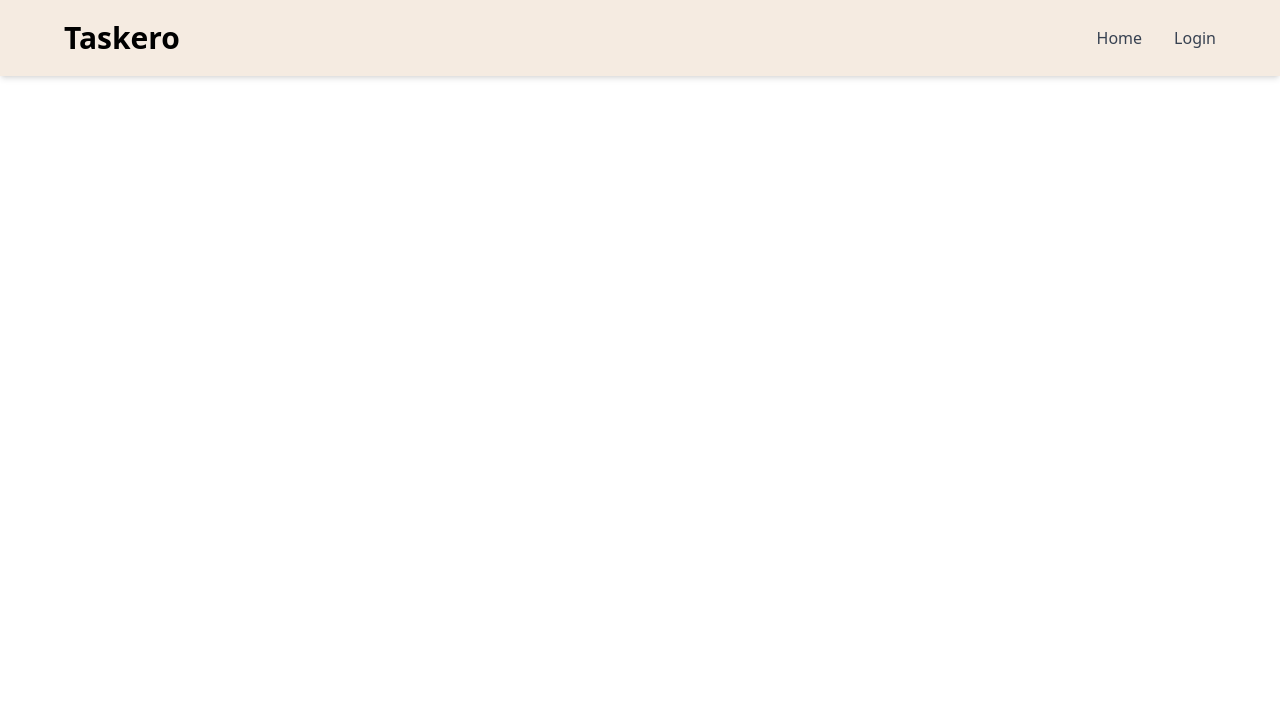
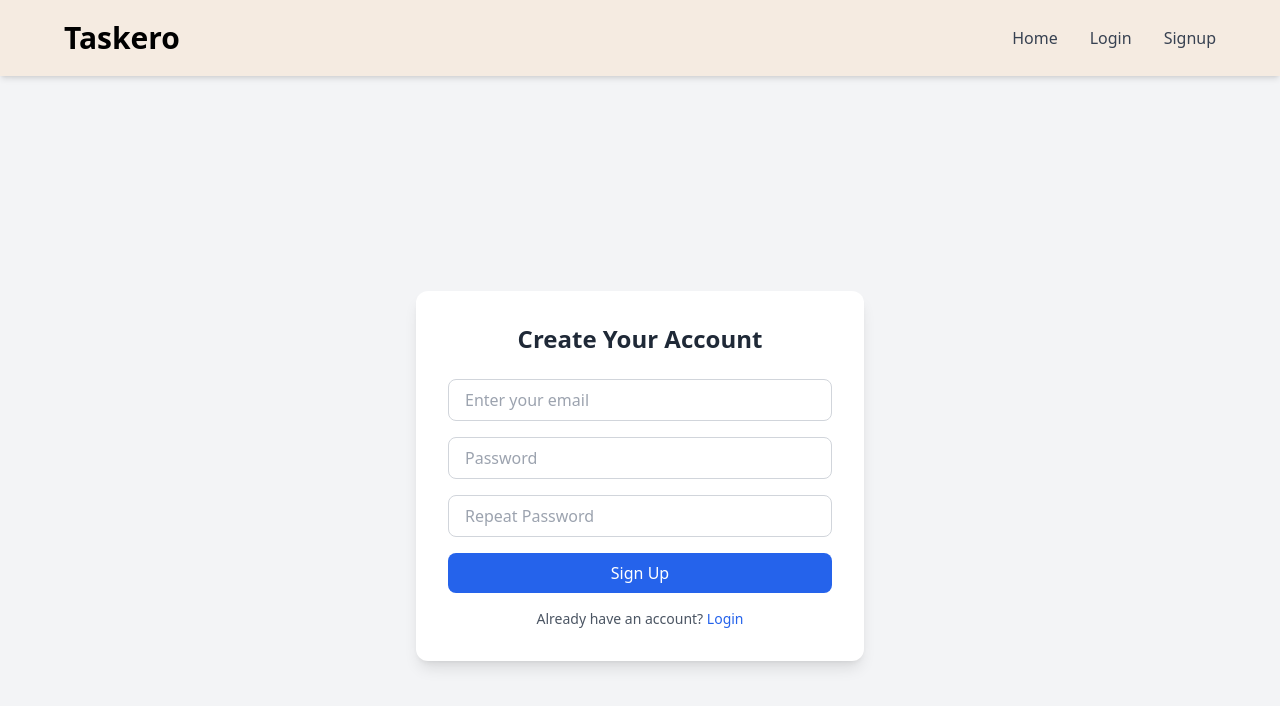
Before and after one commit to raheel185/Taskero, a React (Create React App) app in the folder client/: page /register in a window 1280 px wide. Before the commit this address had no page. Shown: the top 706 px of the page. Built offline with nearby package versions, Linux system fonts and the light colour scheme.

Commit message:
Register Update

```diff
--- a/client/src/App.js
+++ b/client/src/App.js
@@ -2,6 +2,7 @@ import "./App.css";
 import Navbar from "./components/navbar";
 import Home from "./pages/home";
 import Login from "./pages/Login";
+import Register from "./pages/Register";
 import { BrowserRouter as Router, Routes, Route } from "react-router-dom";
 
 function App() {
@@ -11,6 +12,7 @@ function App() {
       <Routes>
         <Route path="/" element={<Home />} />
         <Route path="/login" element={<Login />} />
+        <Route path="/register" element={<Register />} />
       </Routes>
     </Router>
   );
--- a/client/src/components/navbar.jsx
+++ b/client/src/components/navbar.jsx
@@ -25,6 +25,12 @@ const Navbar = () => {
         >
           Login
         </Link>
+        <Link
+          to="/register"
+          className="text-gray-700 hover:text-blue-600 transition duration-200"
+        >
+          Signup
+        </Link>
       </div>
     </nav>
   )
--- /dev/null
+++ b/client/src/pages/Register.jsx
@@ -0,0 +1,68 @@
+import React, { useState } from "react";
+
+const Register = () => {
+  const [email, setEmail] = useState("");
+  const [password, setPassword] = useState("");
+  const [confirmPassword, setConfirmPassword] = useState("");
+
+  async function handleSignup(e) {
+    e.preventDefault();
+
+    if (password !== confirmPassword) {
+      alert("Passwords do not match!");
+      return;
+    }
+
+    console.log("Email:", email);
+    console.log("Password:", password);
+  }
+
+  return (
+    <div className="flex items-center justify-center min-h-screen bg-gray-100">
+      <div className="bg-white shadow-lg rounded-xl w-full max-w-md p-8">
+        <h1 className="text-2xl font-bold text-center mb-6 text-gray-800">
+          Create Your Account
+        </h1>
+
+        <form onSubmit={handleSignup} className="space-y-4">
+          <input
+            onChange={(e) => setEmail(e.target.value)}
+            type="email"
+            placeholder="Enter your email"
+            className="w-full px-4 py-2 border border-gray-300 rounded-lg focus:ring-2 focus:ring-blue-500 focus:outline-none"
+          />
+
+          <input
+            onChange={(e) => setPassword(e.target.value)}
+            type="password"
+            placeholder="Password"
+            className="w-full px-4 py-2 border border-gray-300 rounded-lg focus:ring-2 focus:ring-blue-500 focus:outline-none"
+          />
+
+          <input
+            onChange={(e) => setConfirmPassword(e.target.value)}
+            type="password"
+            placeholder="Repeat Password"
+            className="w-full px-4 py-2 border border-gray-300 rounded-lg focus:ring-2 focus:ring-blue-500 focus:outline-none"
+          />
+
+          <button
+            type="submit"
+            className="w-full bg-blue-600 hover:bg-blue-700 text-white py-2 rounded-lg font-medium transition duration-200"
+          >
+            Sign Up
+          </button>
+        </form>
+
+        <p className="text-center text-gray-600 mt-4 text-sm">
+          Already have an account?{" "}
+          <a href="/login" className="text-blue-600 hover:underline">
+            Login
+          </a>
+        </p>
+      </div>
+    </div>
+  );
+};
+
+export default Register;
```
